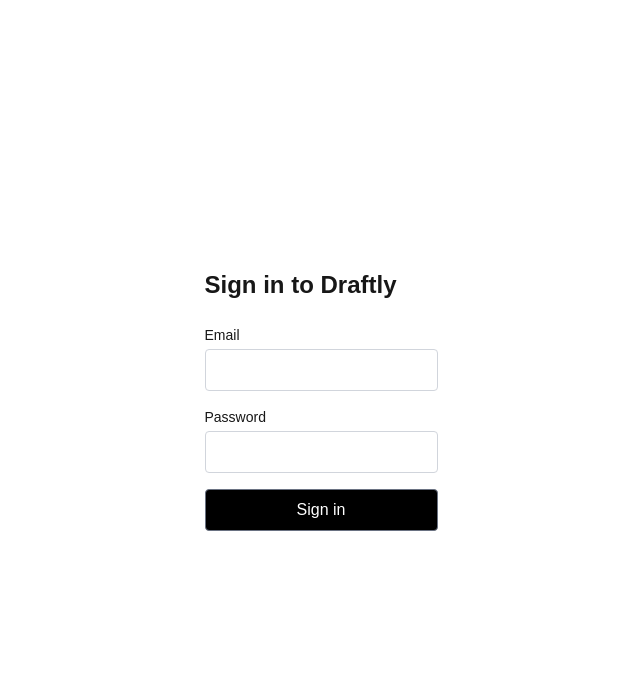
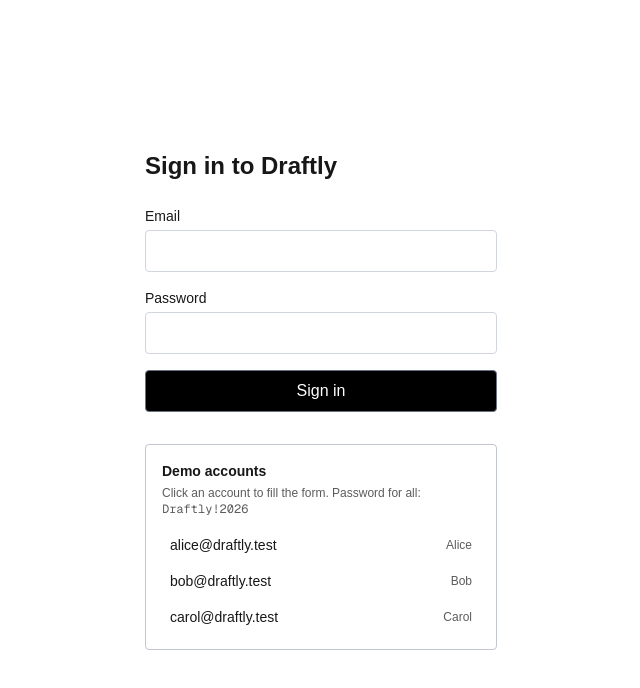
Before and after one commit to Spongy01/Draftly, a Next.js app: page /login in a window 1280 px wide. Shown: the top 688 px of the page, without its empty margins (319-959 px from the left). Built offline with nearby package versions, Linux system fonts and the light colour scheme; no server answers.

Commit message:
feat: add clickable demo accounts to login page

```diff
--- a/src/app/login/LoginForm.tsx
+++ b/src/app/login/LoginForm.tsx
@@ -2,9 +2,12 @@
 
 import { useState } from "react";
 import { useRouter } from "next/navigation";
+import { DEMO_ACCOUNTS, DEMO_PASSWORD } from "@/lib/demo-accounts";
 
 export default function LoginForm() {
   const router = useRouter();
+  const [email, setEmail] = useState("");
+  const [password, setPassword] = useState("");
   const [error, setError] = useState<string | null>(null);
   const [pending, setPending] = useState(false);
 
@@ -12,12 +15,11 @@ export default function LoginForm() {
     e.preventDefault();
     setError(null);
     setPending(true);
-    const form = new FormData(e.currentTarget);
     try {
       const res = await fetch("/api/auth", {
         method: "POST",
         headers: { "Content-Type": "application/json" },
-        body: JSON.stringify({ email: form.get("email"), password: form.get("password") }),
+        body: JSON.stringify({ email, password }),
       });
       if (res.ok) {
         router.replace("/dashboard");
@@ -33,12 +35,15 @@ export default function LoginForm() {
   }
 
   return (
+    <>
       <form onSubmit={onSubmit} className="flex flex-col gap-4">
         <label className="flex flex-col gap-1 text-sm">
           Email
           <input
             name="email"
             type="email"
+            value={email}
+            onChange={(e) => setEmail(e.target.value)}
             required
             autoComplete="email"
             className="rounded border border-gray-300 bg-white px-3 py-2 text-base text-black"
@@ -49,6 +54,8 @@ export default function LoginForm() {
           <input
             name="password"
             type="password"
+            value={password}
+            onChange={(e) => setPassword(e.target.value)}
             required
             autoComplete="current-password"
             className="rounded border border-gray-300 bg-white px-3 py-2 text-base text-black"
@@ -67,5 +74,33 @@ export default function LoginForm() {
           {pending ? "Signing in…" : "Sign in"}
         </button>
       </form>
+
+      <section aria-labelledby="demo-accounts" className="mt-8 rounded border border-gray-400/60 p-4">
+        <h2 id="demo-accounts" className="text-sm font-semibold">
+          Demo accounts
+        </h2>
+        <p className="mt-1 text-xs opacity-70">
+          Click an account to fill the form. Password for all: <code>{DEMO_PASSWORD}</code>
+        </p>
+        <ul className="mt-3 flex flex-col gap-1">
+          {DEMO_ACCOUNTS.map((a) => (
+            <li key={a.email}>
+              <button
+                type="button"
+                onClick={() => {
+                  setEmail(a.email);
+                  setPassword(DEMO_PASSWORD);
+                  setError(null);
+                }}
+                className="flex w-full items-center justify-between rounded px-2 py-1.5 text-left text-sm hover:bg-gray-500/20"
+              >
+                <span>{a.email}</span>
+                <span className="text-xs opacity-70">{a.name}</span>
+              </button>
+            </li>
+          ))}
+        </ul>
+      </section>
+    </>
   );
 }
--- /dev/null
+++ b/src/lib/demo-accounts.ts
@@ -0,0 +1,8 @@
+// Demo accounts shown on the login page and created by prisma/seed.ts (public test data only)
+export const DEMO_PASSWORD = "Draftly!2026";
+
+export const DEMO_ACCOUNTS = [
+  { email: "alice@draftly.test", name: "Alice" },
+  { email: "bob@draftly.test", name: "Bob" },
+  { email: "carol@draftly.test", name: "Carol" },
+] as const;
```
Lines whose indentation alone changed are shown as unchanged.
